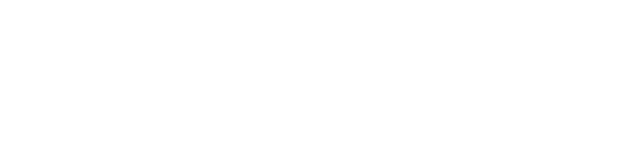
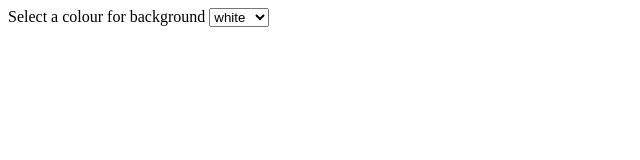
Before and after one commit to HetPatel69/AWT_LB, a plain HTML site: page practicals/10/index.html in a window 1280 px wide. Shown: the whole page, without its empty margins (0-640 px from the left). Drawn offline with Linux system fonts and the light colour scheme.

Commit message:
Add files via upload

```diff
--- a/practicals/10/index.html
+++ b/practicals/10/index.html
@@ -4,9 +4,25 @@
     <meta charset="UTF-8">
     <meta http-equiv="X-UA-Compatible" content="IE=edge">
     <meta name="viewport" content="width=device-width, initial-scale=1.0">
-    <title>AWT_LB_</title>
+    <title>AWT_LB_10</title>
 </head>
 <body>
+    <label for="colors">Select a colour for background</label>
+    <select onchange="changeColor()" name="colors" id="colors"></select>
 
+    <script>
+        colorOptions = ["white", "red", "blue", "yellow", "green", "black"]
+        select = document.getElementById("colors")
+        document.body.style.backgroundColor = colorOptions[0]
+        for (var i = 0; i <colorOptions.length; i++) {
+            var opt = document.createElement('option');
+            opt.value = colorOptions[i];
+            opt.innerHTML = colorOptions[i];
+            select.appendChild(opt);
+        }
+        function changeColor() {
+            document.body.style.backgroundColor = select = document.getElementById("colors").value
+        }
+    </script>
 </body>
 </html>
```
Also changed, not shown: practicals/10/awt_output_10_selector.jpg (added).
